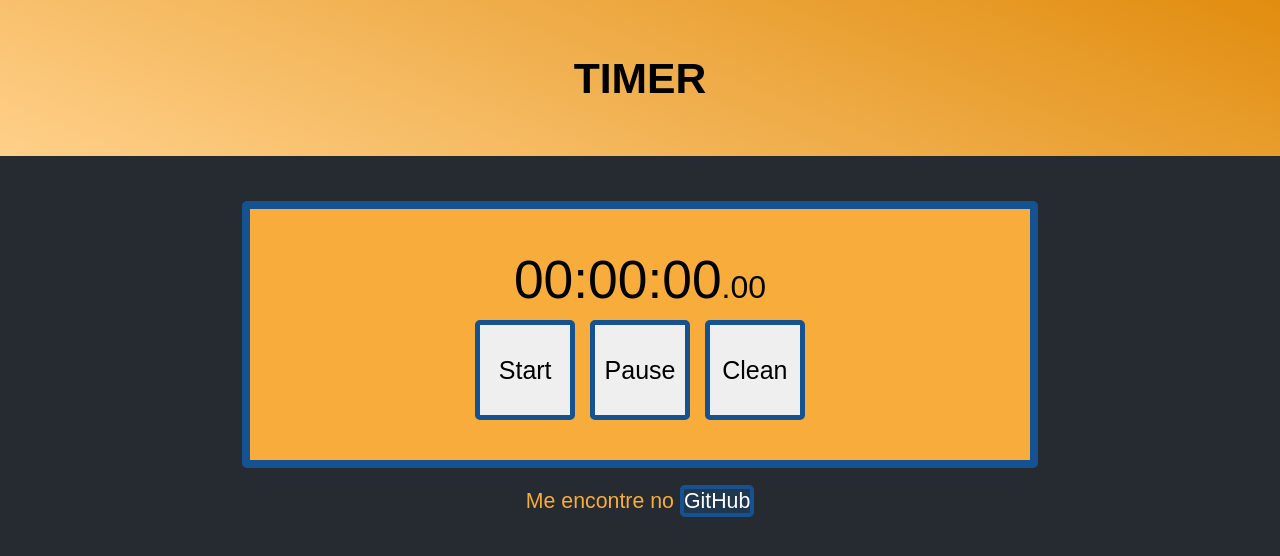
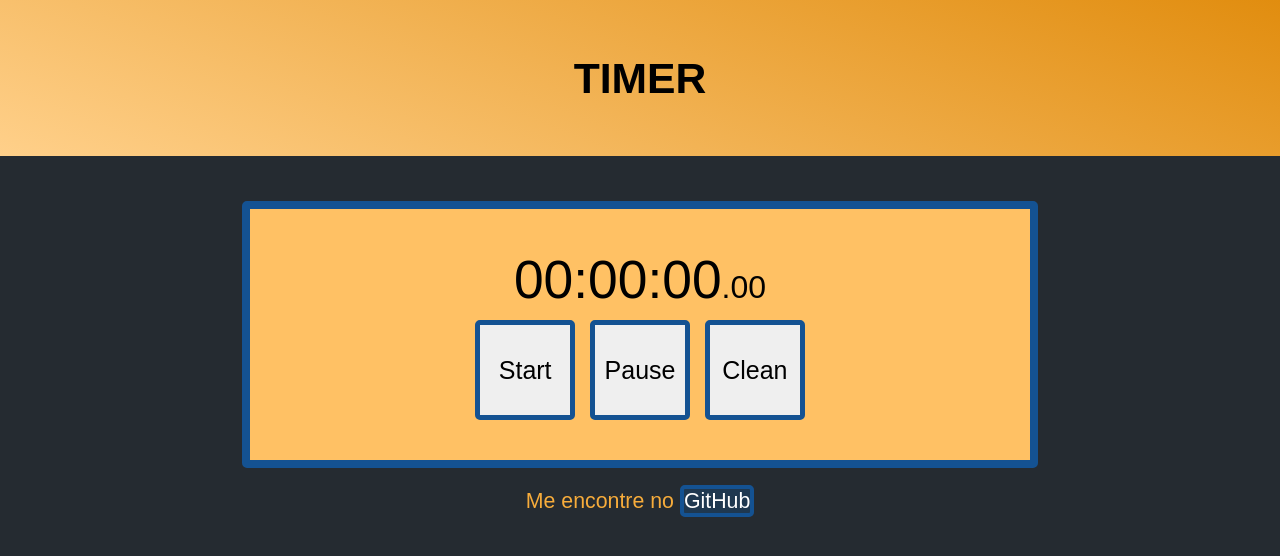
Before and after one commit to EdOzz42/Timer, a plain HTML site: page index.html in a window 1280 px wide. Drawn offline with Linux system fonts and the light colour scheme.

Commit message:
New favicon

```diff
--- a/index.html
+++ b/index.html
@@ -5,6 +5,7 @@
     <meta http-equiv="X-UA-Compatible" content="IE=edge">
     <meta name="viewport" content="width=device-width, initial-scale=1.0">
     <link rel="stylesheet" href="style.css">
+    <link rel="shortcut icon" href="favicon_pic/clock.ico" type="image/x-icon">
     <title>Timer</title>
 </head>
 <body>
--- a/style.css
+++ b/style.css
@@ -18,7 +18,7 @@
     margin: auto;
     text-align: center;
     font-size: 40pt;
-    background-color: #F7AC3B;
+    background-color: #ffc164;
     border: 8px solid #145292;
     border-radius: 5px;
     margin-top: 45px;
```
Also changed, not shown: favicon_pic/clock.ico (added).
